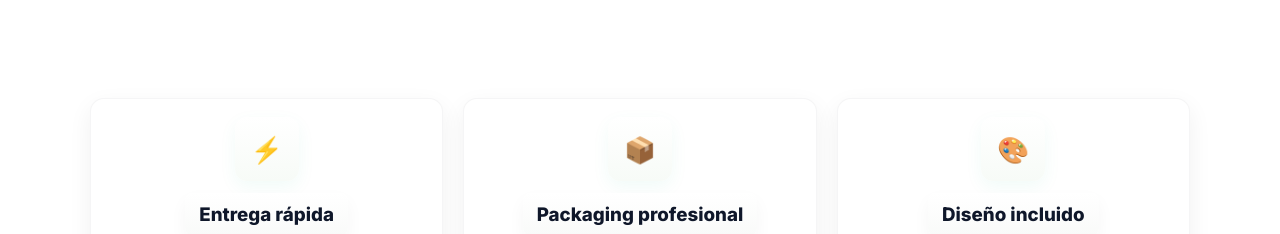
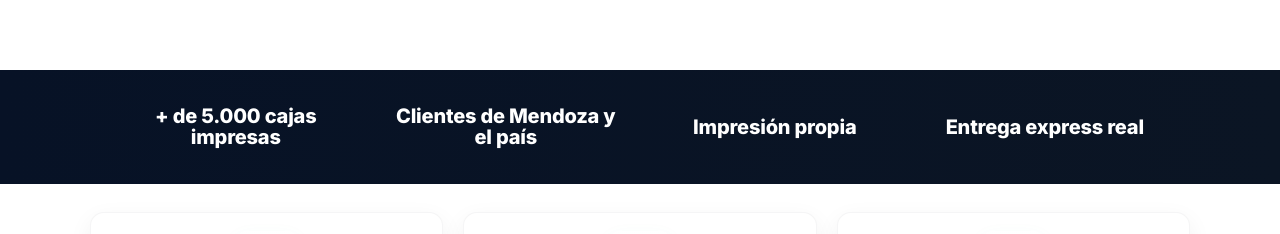
Before and after one commit to francorenna/packya, a React (Vite) app: page / in a window 1280 px wide. Shown: the part 1990-2224 px from the top of the page. Built offline with nearby package versions, Linux system fonts and the light colour scheme.

Commit message:
feat(ui): add dark highlight banner with 4 mentions

```diff
--- a/src/pages/Home.jsx
+++ b/src/pages/Home.jsx
@@ -138,6 +138,24 @@ export default function Home() {
         </div>
       </section>
 
+      {/* Dark highlight banner with 4 mentions */}
+      <section className="highlight-banner" aria-label="Destacados">
+        <div className="container highlight-grid">
+          <div className="highlight-item">
+            <h3>+ de 5.000 cajas impresas</h3>
+          </div>
+          <div className="highlight-item">
+            <h3>Clientes de Mendoza y el país</h3>
+          </div>
+          <div className="highlight-item">
+            <h3>Impresión propia</h3>
+          </div>
+          <div className="highlight-item">
+            <h3>Entrega express real</h3>
+          </div>
+        </div>
+      </section>
+
       <main className="container main-content">
         <section id="beneficios" className="features-grid">
           <article className="feature-card">
--- a/src/styles/home.css
+++ b/src/styles/home.css
@@ -250,6 +250,36 @@ body{
   color:var(--muted);font-size:0.95rem;
 }
 
+/* Dark highlight banner */
+.highlight-banner{
+  background: linear-gradient(90deg,#071226,#0b1524);
+  color: #fff;
+  padding:28px 0;
+}
+.highlight-grid{display:grid;grid-template-columns:repeat(auto-fit,minmax(180px,1fr));gap:18px;align-items:center;justify-items:center}
+.highlight-item{padding:8px 12px;max-width:420px;width:100%;}
+.highlight-item h3{margin:0;color:#fff;font-weight:800;font-size:clamp(1rem,2.2vw,1.25rem);letter-spacing:-0.01em;text-align:center;line-height:1.05;}
+.highlight-item{opacity:0;transform:translateY(8px) scale(.995);animation: highlight-pop .6s cubic-bezier(.2,.9,.3,1) both}
+.highlight-item:nth-child(1){animation-delay:0.06s}
+.highlight-item:nth-child(2){animation-delay:0.16s}
+.highlight-item:nth-child(3){animation-delay:0.26s}
+.highlight-item:nth-child(4){animation-delay:0.36s}
+
+@keyframes highlight-pop{from{opacity:0;transform:translateY(10px) scale(.995)}to{opacity:1;transform:none}}
+
+/* subtle glowing effect on text to draw attention */
+.highlight-item h3{animation: highlight-glow 3.2s ease-in-out infinite}
+@keyframes highlight-glow{0%{text-shadow:0 0 0 rgba(255,255,255,0)}50%{text-shadow:0 10px 30px rgba(255,255,255,0.06)}100%{text-shadow:0 0 0 rgba(255,255,255,0)}}
+
+@media (max-width:720px){
+  .highlight-grid{grid-template-columns:repeat(2,1fr);gap:12px}
+  .highlight-item h3{font-size:1rem}
+}
+
+@media (prefers-reduced-motion: reduce){
+  .highlight-item,.highlight-item h3{animation:none!important}
+}
+
 /* Responsive tweaks */
 @media (max-width:720px){
   .hero-title{font-size:1.6rem}
```
